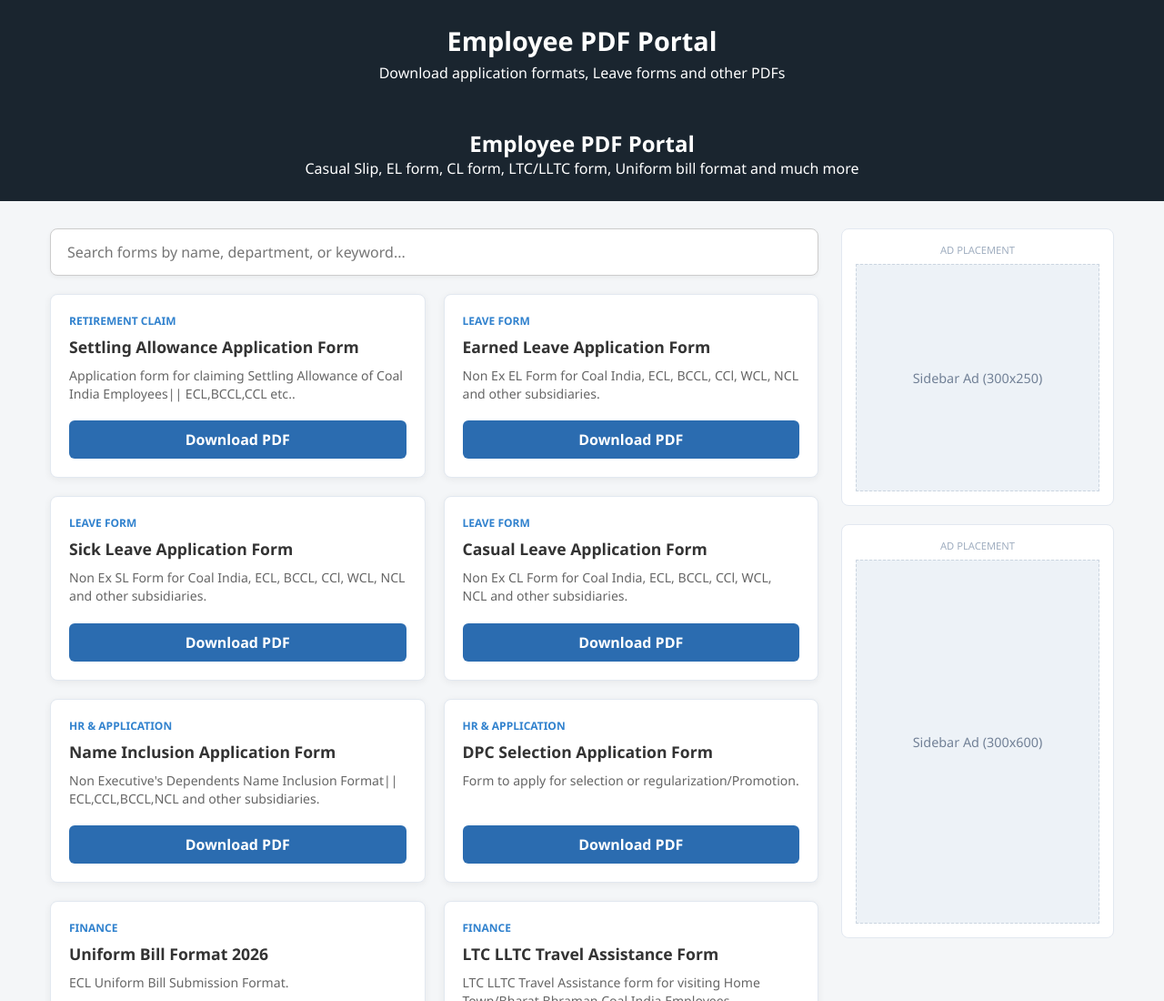
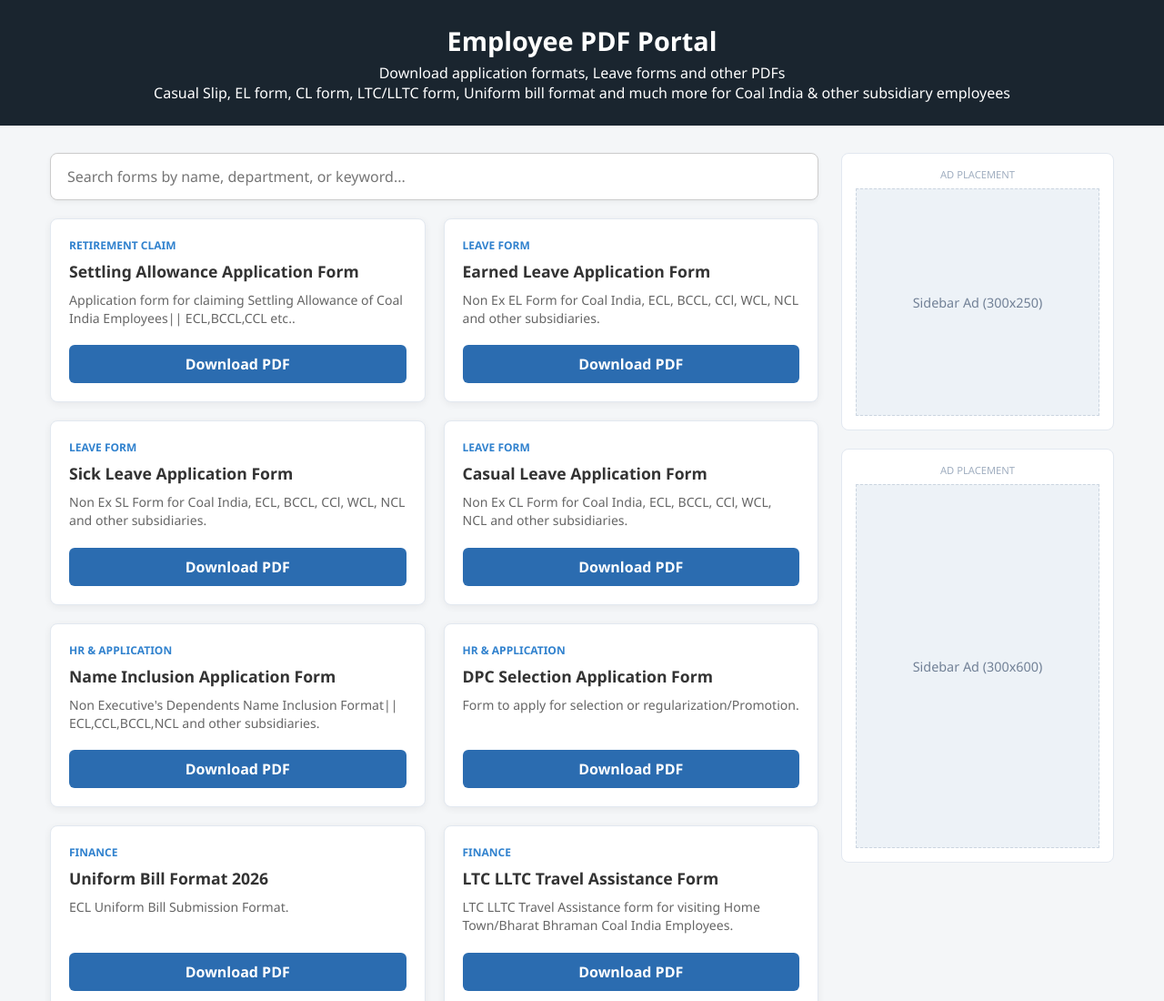
Before and after one commit to ASLuser/pdf-portal, a plain HTML site: page index.html in a window 1280 px wide. Shown: the top 1100 px of the page at 91% size. Drawn offline with Linux system fonts and the light colour scheme.

Commit message:
Fixed duplicate header

```diff
--- a/index.html
+++ b/index.html
@@ -12,12 +12,9 @@
     <header class="navbar">
         <h1>Employee PDF Portal</h1>
         <p>Download application formats, Leave forms and other PDFs </p>
+        <p> Casual Slip, EL form, CL form, LTC/LLTC form, Uniform bill format and much more for Coal India & other subsidiary employees</p>
     </header>
 
-    <header class="navbar">
-        <h2>Employee PDF Portal</h2>
-        <p> Casual Slip, EL form, CL form, LTC/LLTC form, Uniform bill format and much more  </p>
-    </header>
 
     <div class="container">
 
```
